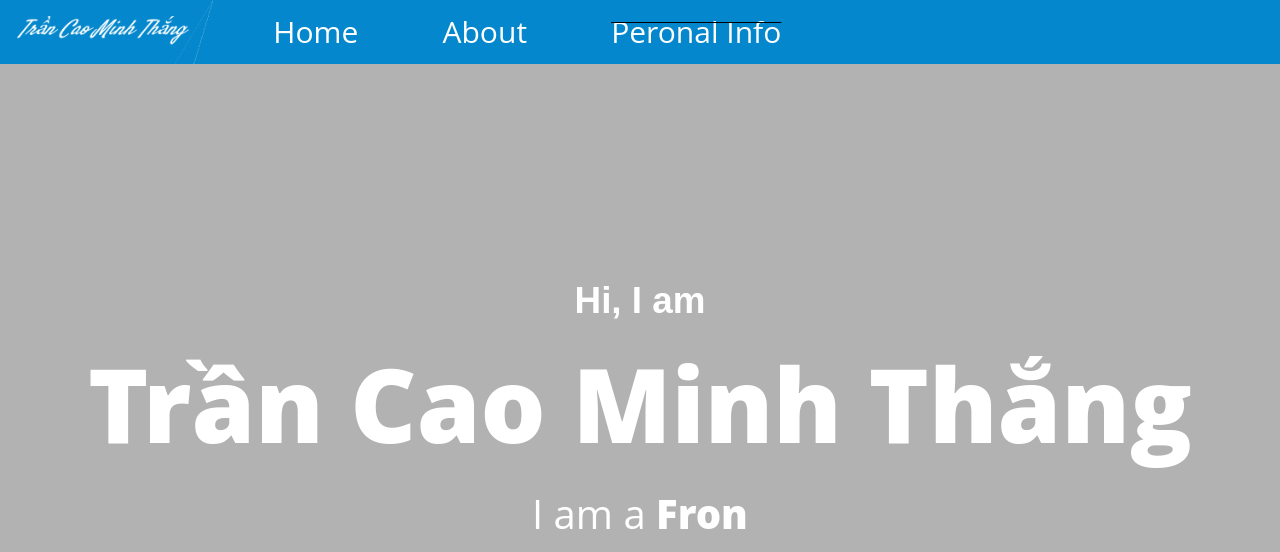
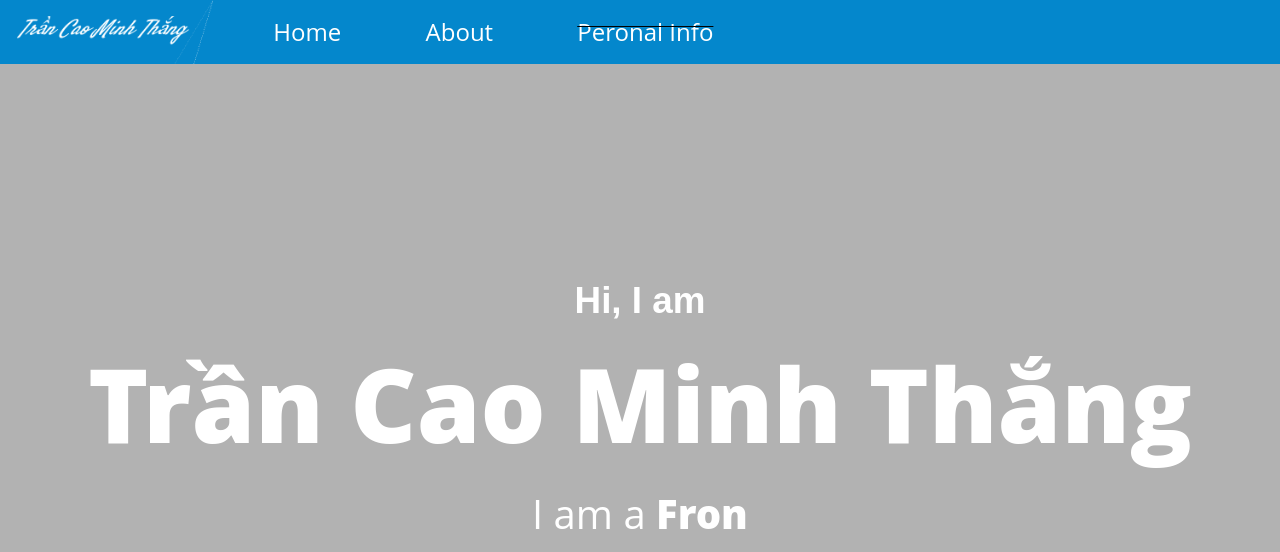
Before and after one commit to thangtcm/profile, a plain HTML site: page index.html in a window 1280 px wide. Shown: the top 552 px of the page. Drawn offline with nearby package versions, Linux system fonts and the light colour scheme.

Commit message:
Update style.css

```diff
--- a/assets/css/style.css
+++ b/assets/css/style.css
@@ -32,7 +32,7 @@ body{
 .menu ul li a{
     text-decoration: none;
     color: white;
-    font-size: 30px;
+    font-size: 3vh;
 }
 
 .active, .menu ul li a:hover{
```
